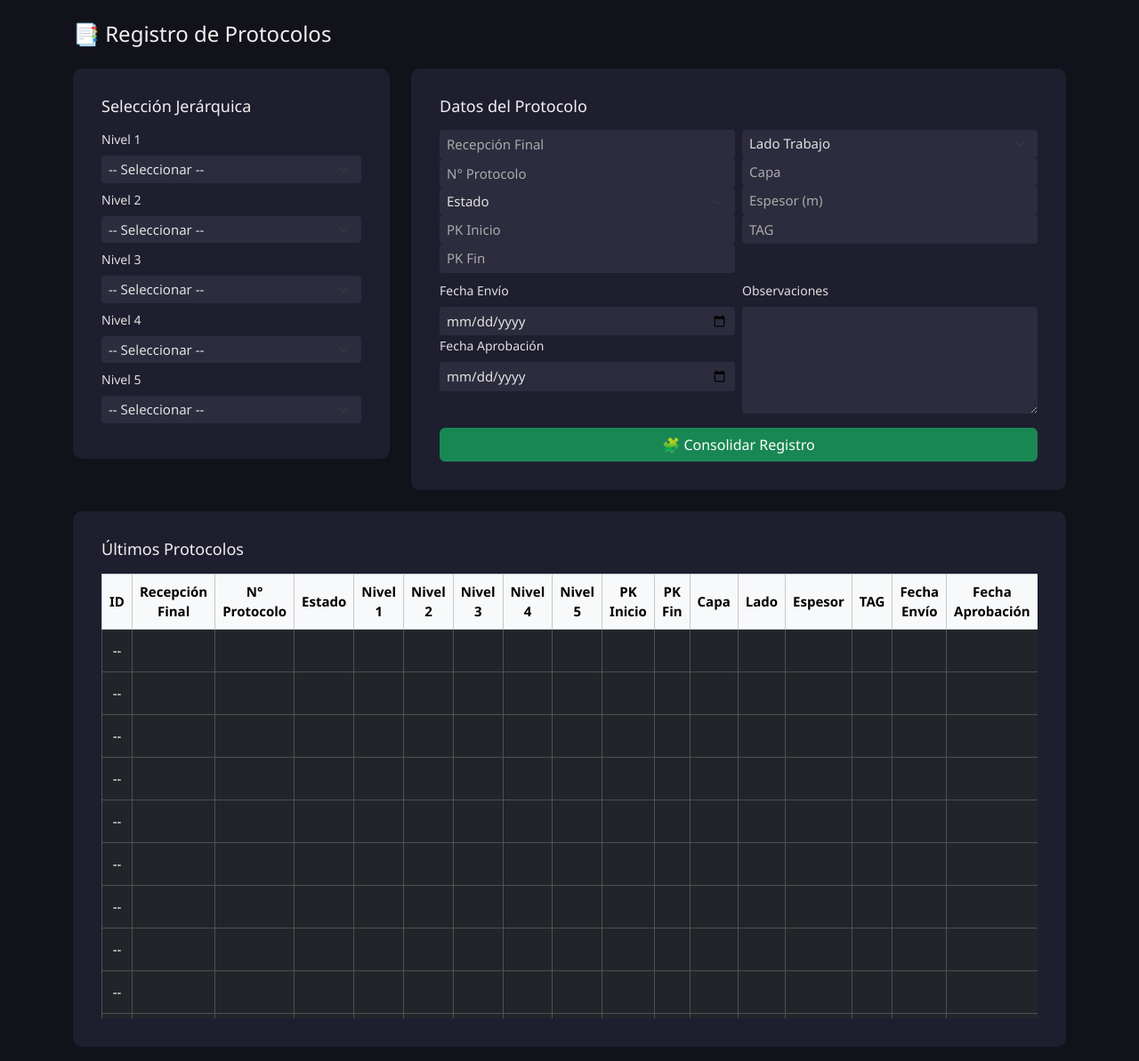
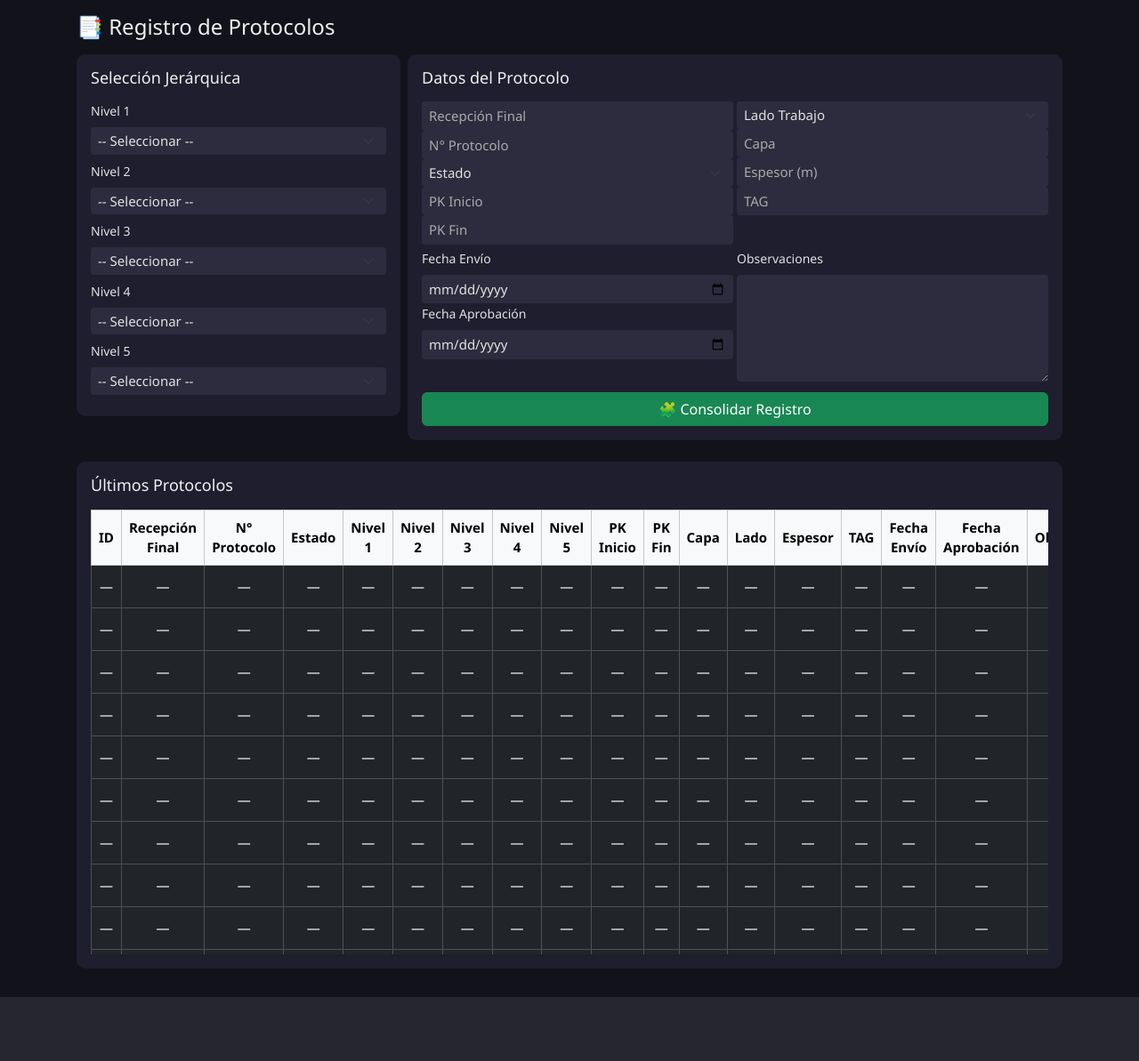
Before and after one commit to Calamardes/Registro-de-Protocolos, a FastAPI app: template templates/formulario.html in a window 1280 px wide. Shown: the whole page at 89% size. After the commit the page ends 1121 px from the top, so only its background shows below. Run offline with FastAPI, Linux system fonts and the light colour scheme; the template is opened without the code that fills it, so the values that code supplies are empty; parts of the project's set-up code (start-up, migrations or seed data) failed here and were passed over.

Commit message:
Update formulario.html

```diff
--- a/templates/formulario.html
+++ b/templates/formulario.html
@@ -10,10 +10,15 @@
             color: #E1E1E1;
             font-family: 'Segoe UI', sans-serif;
             font-size: 15px;
+            margin: 0;
+            padding: 0;
+        }
+        .container {
+            padding: 1rem;
         }
         .form-section {
             background-color: #1e1e2f;
-            padding: 2rem;
+            padding: 1rem;
             border-radius: 10px;
             margin-bottom: 1rem;
         }
@@ -47,18 +52,18 @@
         #tabla-resumen td {
             height: 40px;
         }
+        .scrollable-table {
+            max-height: 500px;
+            overflow-y: auto;
+        }
     </style>
 </head>
 <body>
-<div class="container mt-4">
-    <h2 class="mb-4">📑 Registro de Protocolos</h2>
-
-    {% if mensaje %}
-        <div class="alert alert-info">{{ mensaje }}</div>
-    {% endif %}
+<div class="container">
+    <h2 class="mb-3">📑 Registro de Protocolos</h2>
 
     <form method="POST" action="#">
-        <div class="row">
+        <div class="row g-2">
             <!-- Jerarquía -->
             <div class="col-md-4">
                 <div class="form-section">
@@ -78,7 +83,7 @@
             <div class="col-md-8">
                 <div class="form-section">
                     <h4 class="mb-3">Datos del Protocolo</h4>
-                    <div class="row g-2">
+                    <div class="row g-1">
                         <div class="col-md-6">
                             <input class="form-control form-control-sm" name="rp_number" placeholder="Recepción Final">
                             <input class="form-control form-control-sm" name="protocol_number" placeholder="N° Protocolo">
@@ -124,7 +129,7 @@
     <!-- Tabla resumen -->
     <div class="form-section mt-2">
         <h4 class="mb-3">Últimos Protocolos</h4>
-        <div style="max-height: 500px; overflow-y: auto;">
+        <div class="scrollable-table">
             <table class="table table-bordered table-hover table-dark align-middle">
                 <thead class="table-light text-dark">
                     <tr>
```
Also changed, not shown: other parts of templates/formulario.html (+3 -18 lines).
